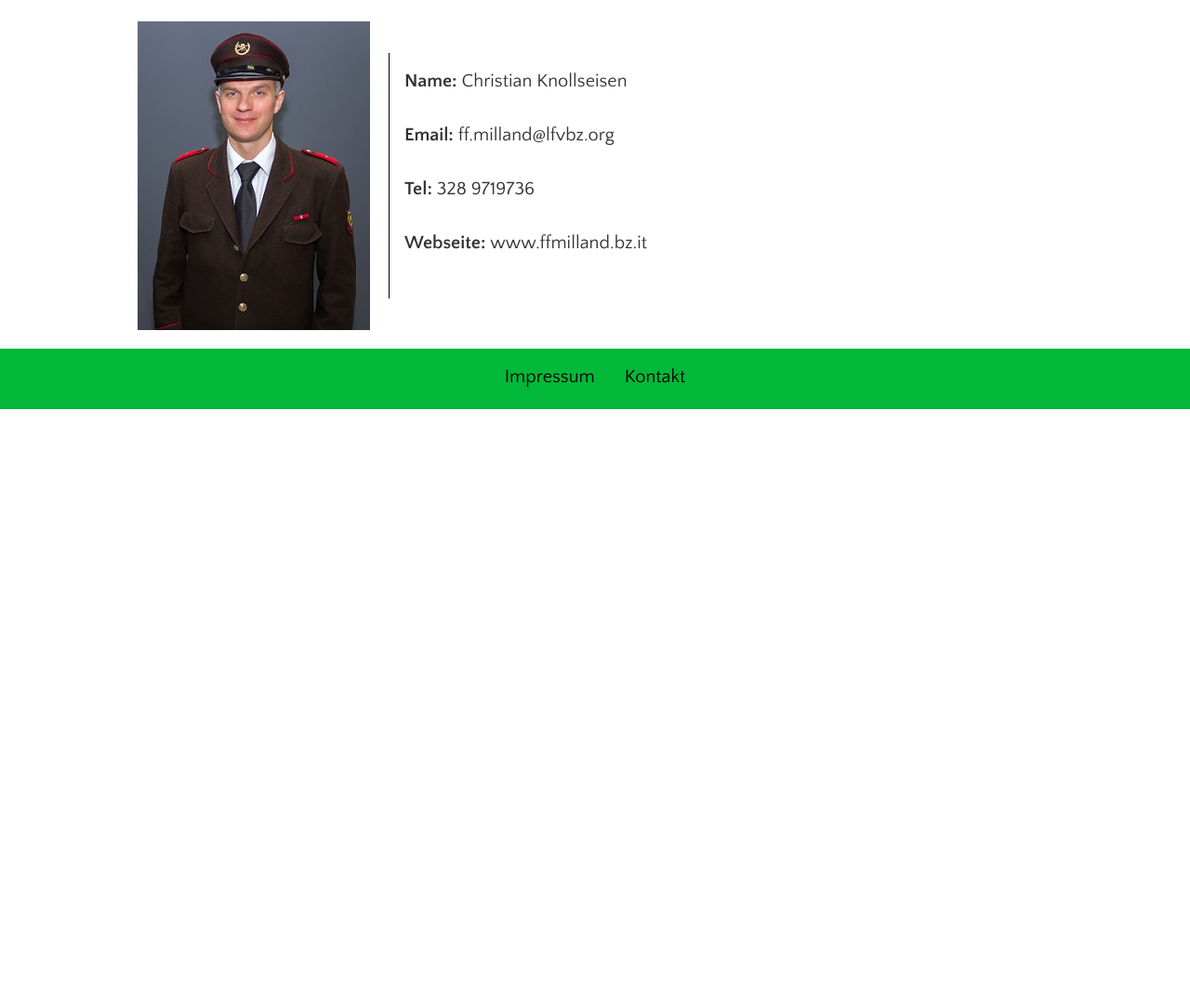
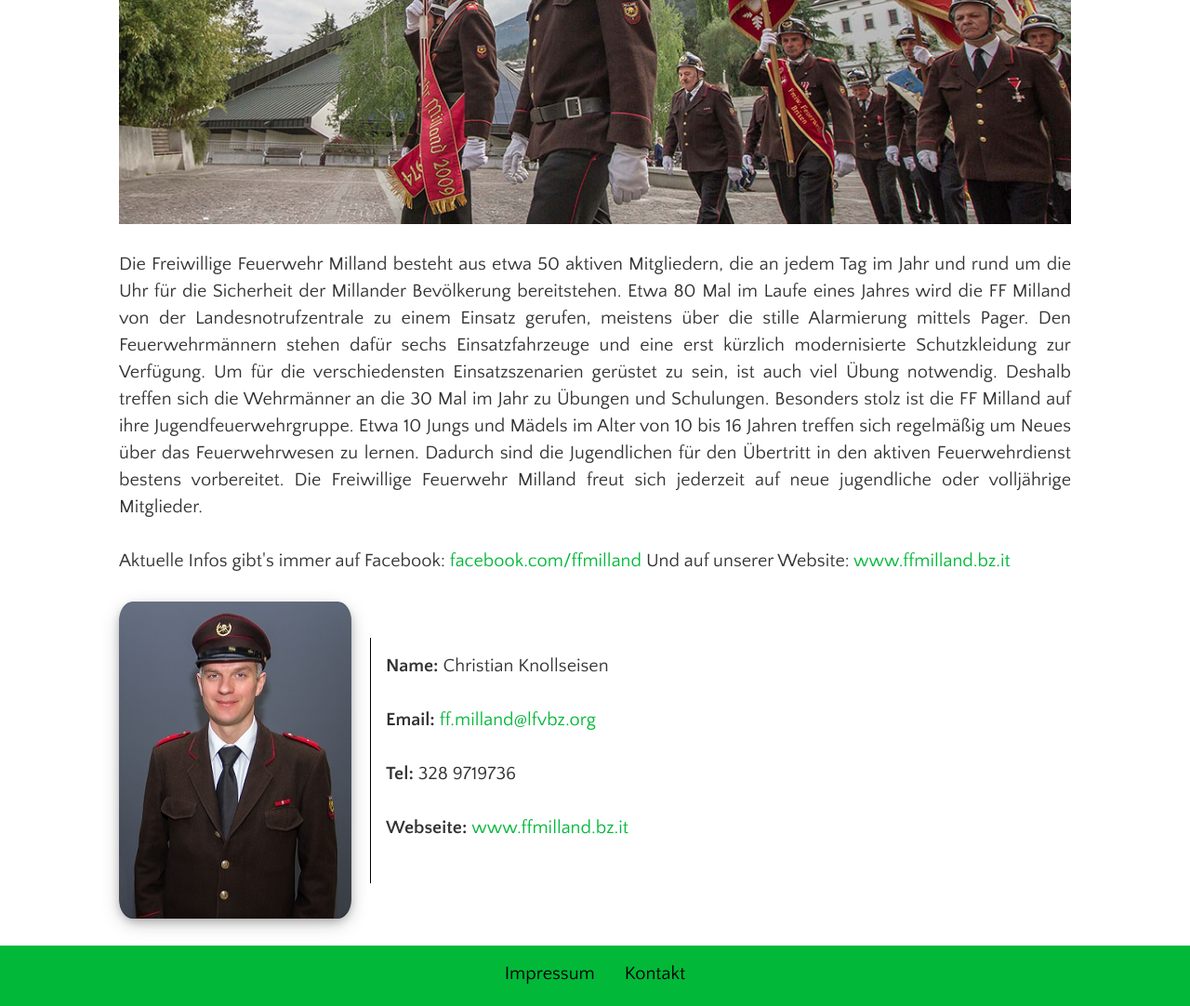
Before and after one commit to leitnerdominik/ba-milland, a Gatsby site: page /markdown/clubs/freiwillige-feuerwehr/ in a window 1280 px wide. Shown: the part 595-1677 px from the top of the page at 93% size. Before the commit the page ends 1035 px from the top, so only its background shows below. Built offline with nearby package versions, Linux system fonts and the light colour scheme; Gatsby itself is replaced by a stand-in of ours; some packages are replaced by stand-ins of ours.

Commit message:
checking if graphql has that data

```diff
--- a/src/templates/clubPost.js
+++ b/src/templates/clubPost.js
@@ -8,23 +8,37 @@ import classes from './clubPost.module.css';
 
 export default ({ data }) => {
   console.log(data);
-  const post = data.markdownRemark;
+  const post = data.markdownRemark.frontmatter;
+  const html = data.markdownRemark.html;
+
+
+  const bannerImg = post.bannerImg !== null ? <img className={classes.BannerImage} src={post.bannerImg.childImageSharp.resize.src} /> : null;
+  const avatarImg = post.avatarImg !== null ? <img className={classes.AvatarImage} src={post.avatarImg.childImageSharp.resize.src} /> : null;
+
+  const name = post.name !== null ? <p><b>Name: </b>{post.name}</p> : null;
+  const email = post.email !== null ? <p><b>Email: </b><a href={`mailto:${post.email}`}>{post.email}</a></p> : null;
+  const tel = post.tel !== null ? <p><b>Tel: </b>{post.tel}</p> : null;
+  const website = post.website !== null ? <p><b>Webseite: </b><a href={`http://${post.website}`}>{post.website}</a></p> : null;
+
   return (
     <Layout>
       <div className={classes.ClubPostContainer}>
         <div>
-          <h1>{post.frontmatter.title}</h1>
-          <Img className={classes.BannerImage} fixed={post.frontmatter.bannerImg.childImageSharp.fixed} />
-          <div dangerouslySetInnerHTML={{ __html: post.html}} />
+          <h1>{post.title}</h1>
+          {bannerImg}
+            <div className={classes.Content} dangerouslySetInnerHTML={{ __html: html}} />
         </div>
-        <div className={classes.OuterAvatarContainer}>
-          <div className={classes.AvatarContainer}>
-            <Img className={classes.AvatarImage} fixed={post.frontmatter.avatarImg.childImageSharp.fixed} />
+        <div className={classes.OuterPersonContainer}>
+          <div className={classes.PersonContainer}>
+            <div className={classes.AvatarContainer}>
+              {avatarImg}
+              <div className={classes.Shadow}></div>
+            </div>
             <div className={classes.AvatarDetails}>
-              <p><b>Name: </b>{post.frontmatter.name}</p>
-              <p><b>Email: </b>{post.frontmatter.email}</p>
-              <p><b>Tel: </b>{post.frontmatter.tel}</p>
-              <p><b>Webseite: </b>{post.frontmatter.website}</p>
+              {name}
+              {email}
+              {tel}
+              {website}
             </div>
           </div>
         </div>
@@ -45,15 +59,15 @@ export const query = graphql`
         website
         bannerImg {
           childImageSharp {
-            fixed(width: 300, height: 225) {
-              ...GatsbyImageSharpFixed
+            resize(width: 300, quality: 100) {
+              src
             }
           }
         }
         avatarImg {
           childImageSharp {
-            fixed(width: 250) {
-              ...GatsbyImageSharpFixed
+            resize(width: 250, quality: 75) {
+              src
             }
           }
         }
--- a/src/templates/clubPost.module.css
+++ b/src/templates/clubPost.module.css
@@ -1,30 +1,59 @@
 .ClubPostContainer {
   width: 80%;
-  margin: 90px auto 0 auto;
+  margin: 90px auto 20px auto;
+}
+
+.ClubPostContainer a {
+  text-decoration: none;
+  color: #02b839;
+}
+
+.ClubPostContainer a:hover {
+  text-decoration: underline;
 }
 
 .BannerImage {
-  width: 400px;
   float: left;
   margin-right: 1.45rem;
+  /* max-width: 300px; */
 }
 
-.OuterAvatarContainer {
+.OuterPersonContainer {
   display: inline-block;
 }
 
-.AvatarContainer {
+.PersonContainer {
   display: flex;
 }
 
+.AvatarContainer {
+  position: relative;
+}
+
 .AvatarImage {
-  margin: 20px;
+  border-radius: 6%;
+  margin: 0;
+  height: 100%;
   width: 250px;
+}
+
+.Shadow {
+  position: absolute;
+  width: 100%;
+  height: 100%;
+  box-shadow: 0 4px 8px 0 rgba(0, 0, 0, 0.2), 0 6px 20px 0 rgba(0, 0, 0, 0.19);
+  border-radius: 20px;
+  top: 0;
+  left: 0;
 }
 
 .AvatarDetails {
   border-left: 1px solid black;
   padding: 16px;
   height: 80%;
-  margin: auto 0;
+  margin: auto 20px;
 }
+
+.Content {
+  text-align: justify;
+}
```
